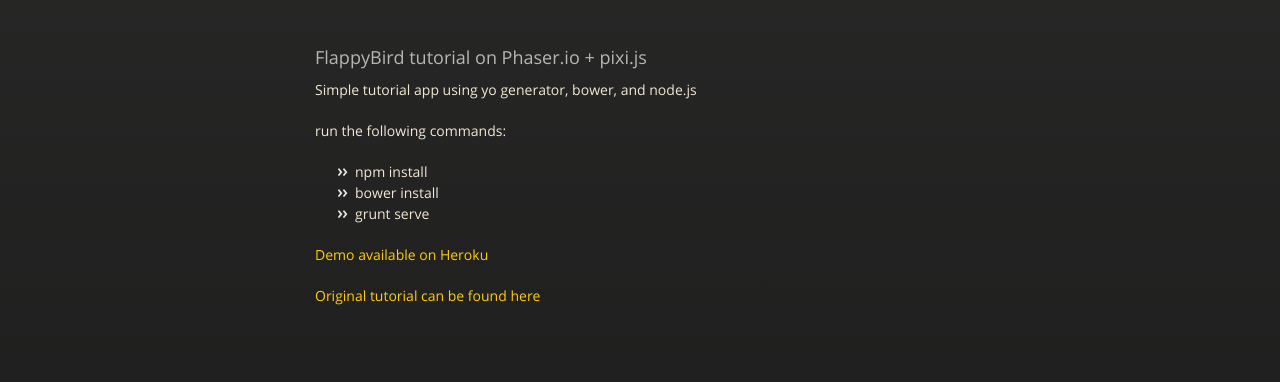
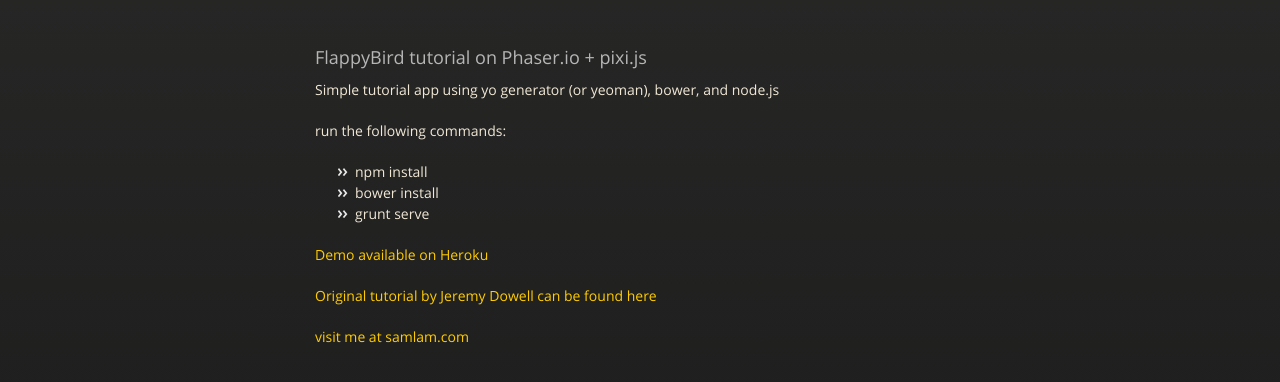
Before and after one commit to samlam/helloPhaser, a plain HTML site: page index.html in a window 1280 px wide. Shown: the part 226-608 px from the top of the page. Drawn offline with nearby package versions, Linux system fonts and the light colour scheme.

```diff
--- a/index.html
+++ b/index.html
@@ -41,7 +41,7 @@
         <h3>
 <a name="flappybird-tutorial-on-phaserio--pixijs" class="anchor" href="#flappybird-tutorial-on-phaserio--pixijs"><span class="octicon octicon-link"></span></a>FlappyBird tutorial on Phaser.io + pixi.js</h3>
 
-<p>Simple tutorial app using yo generator, bower, and node.js</p>
+<p>Simple tutorial app using yo generator (or yeoman), bower, and node.js</p>
 
 <p>run the following commands:</p>
 
@@ -51,7 +51,9 @@
 <li>grunt serve</li>
 </ul><p><a href="http://flappybirdreborn.herokuapp.com/">Demo available on Heroku</a></p>
 
-<p><a href="http://codevinsky.ghost.io/phaser-2-0-tutorial-flappy-bird-part-1/">Original tutorial can be found here</a></p>
+<p><a href="http://codevinsky.ghost.io/phaser-2-0-tutorial-flappy-bird-part-1/">Original tutorial by Jeremy Dowell can be found here</a></p>
+
+<p><a href="http://www.samlam.com">visit me at samlam.com</a></p>
       </section>
 
     </div>
--- a/params.json
+++ b/params.json
@@ -1 +1 @@
-{"name":"Hello Phaser 2.0","tagline":"FlappyBird with Phaser.io","body":"###FlappyBird tutorial on Phaser.io + pixi.js\r\n\r\nSimple tutorial app using yo generator, bower, and node.js\r\n\r\nrun the following commands:\r\n\r\n* npm install\r\n* bower install\r\n* grunt serve\r\n\r\n[Demo available on Heroku](http://flappybirdreborn.herokuapp.com/)\r\n\r\n[Original tutorial can be found here](http://codevinsky.ghost.io/phaser-2-0-tutorial-flappy-bird-part-1/)\r\n\r\n","google":"UA-50391845-1","note":"Don't delete this file! It's used internally to help with page regeneration."}
+{"name":"Hello Phaser 2.0","tagline":"FlappyBird with Phaser.io","body":"###FlappyBird tutorial on Phaser.io + pixi.js\r\n\r\nSimple tutorial app using yo generator (or yeoman), bower, and node.js\r\n\r\nrun the following commands:\r\n\r\n* npm install\r\n* bower install\r\n* grunt serve\r\n\r\n[Demo available on Heroku](http://flappybirdreborn.herokuapp.com/)\r\n\r\n[Original tutorial by Jeremy Dowell can be found here](http://codevinsky.ghost.io/phaser-2-0-tutorial-flappy-bird-part-1/)\r\n\r\n[visit me at samlam.com](http://www.samlam.com)\r\n","google":"UA-50391845-1","note":"Don't delete this file! It's used internally to help with page regeneration."}
```
